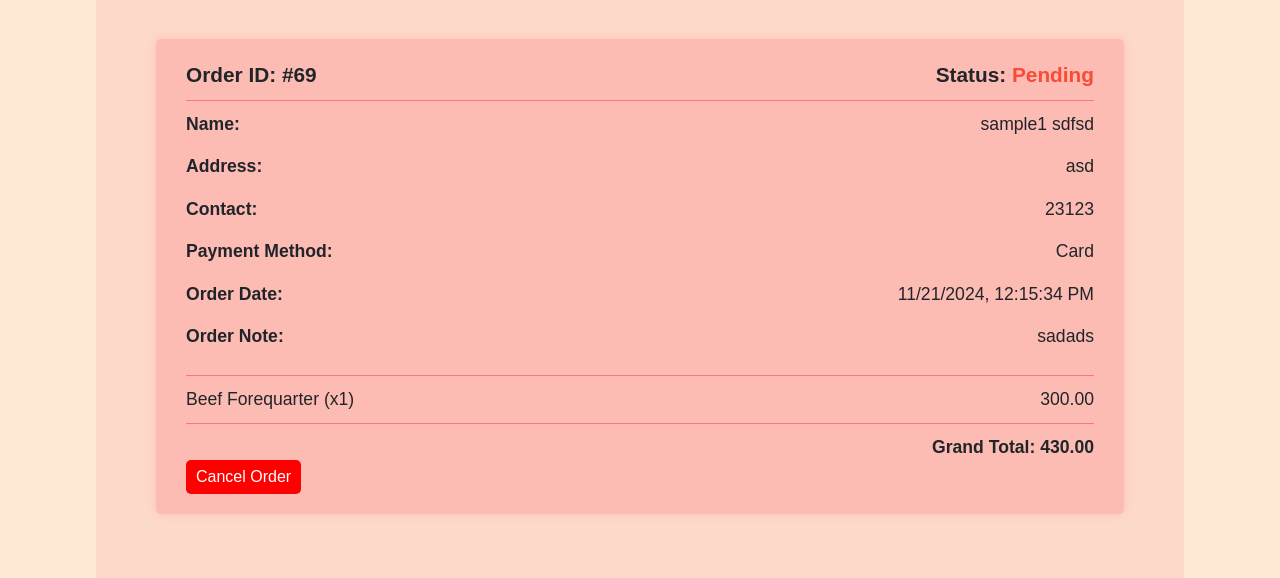
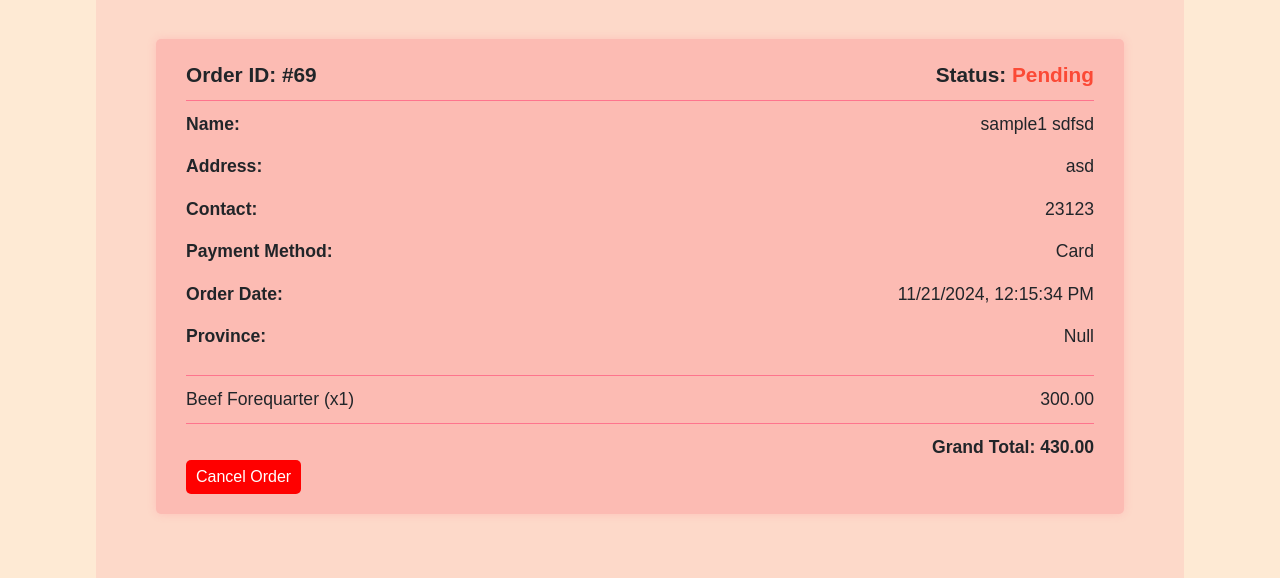
Before and after one commit to RaibelleAltura/OnlineMeatshopForA-M, a PHP site: page /orders.php in a window 1280 px wide. Shown: the part 177-755 px from the top of the page. Run offline with PHP 8.4, Linux system fonts and the light colour scheme; a user stored in the database is signed in; data comes from the database, SQL or seed files in the repository; data that the repository does not hold is empty; some libraries are stand-ins or nearby versions.

Commit message:
update address/province

```diff
--- a/orders.php
+++ b/orders.php
@@ -488,8 +488,8 @@ include_once ('footer.html');
                                     <div><p>${new Date(order.order_date).toLocaleString()}</p></div>
                                 </div>
                                 <div class="customer-details">
-                                    <div><p><strong>Order Note: </strong></p></div>
-                                    <div><p>${order.note || 'Null'}</p></div>
+                                    <div><p><strong>Province: </strong></p></div>
+                                    <div><p>${order.province || 'Null'}</p></div>
                                 </div>
                             </div>
                             <div class="order-items" style="font-size: 1.1rem;">
--- a/process_order.php
+++ b/process_order.php
@@ -21,7 +21,7 @@ $lastName = $_POST['lastName'] ?? '';
 $email = $_POST['email'] ?? '';
 $address = $_POST['address'] ?? '';
 $contact = $_POST['contact'] ?? '';
-$orderNote = $_POST['order_note'] ?? '';
+$province = $_POST['province'] ?? '';
 $paymentMode = $_POST['payment_mode'] ?? '';
 $total = $_POST['total'] ?? 0;
 $subtotal = $_POST['subtotal'] ?? 0;
@@ -74,11 +74,11 @@ try {
     // DITO YUNG PROOF OF PAYMENT INSERTION
 
 
-    $stmt = $conn->prepare('INSERT INTO orders (firstName, lastName, email, phone, address, sub_total, grand_total, pmode, note, proof_of_payment) VALUES (?, ?, ?, ?, ?, ?, ?, ?, ?, ?)');
+    $stmt = $conn->prepare('INSERT INTO orders (firstName, lastName, email, phone, address, sub_total, grand_total, pmode, province, proof_of_payment) VALUES (?, ?, ?, ?, ?, ?, ?, ?, ?, ?)');
     if ($stmt === false) {
         throw new Exception('Failed to prepare order insertion statement: ' . $conn->error);
     }
-    $stmt->bind_param('sssssddsss', $firstName, $lastName, $email, $contact, $address, $subtotal, $total, $paymentMode, $orderNote, $proofOfPayment);
+    $stmt->bind_param('sssssddsss', $firstName, $lastName, $email, $contact, $address, $subtotal, $total, $paymentMode, $province, $proofOfPayment);
     $stmt->execute();
     $orderId = $stmt->insert_id;
 
```
